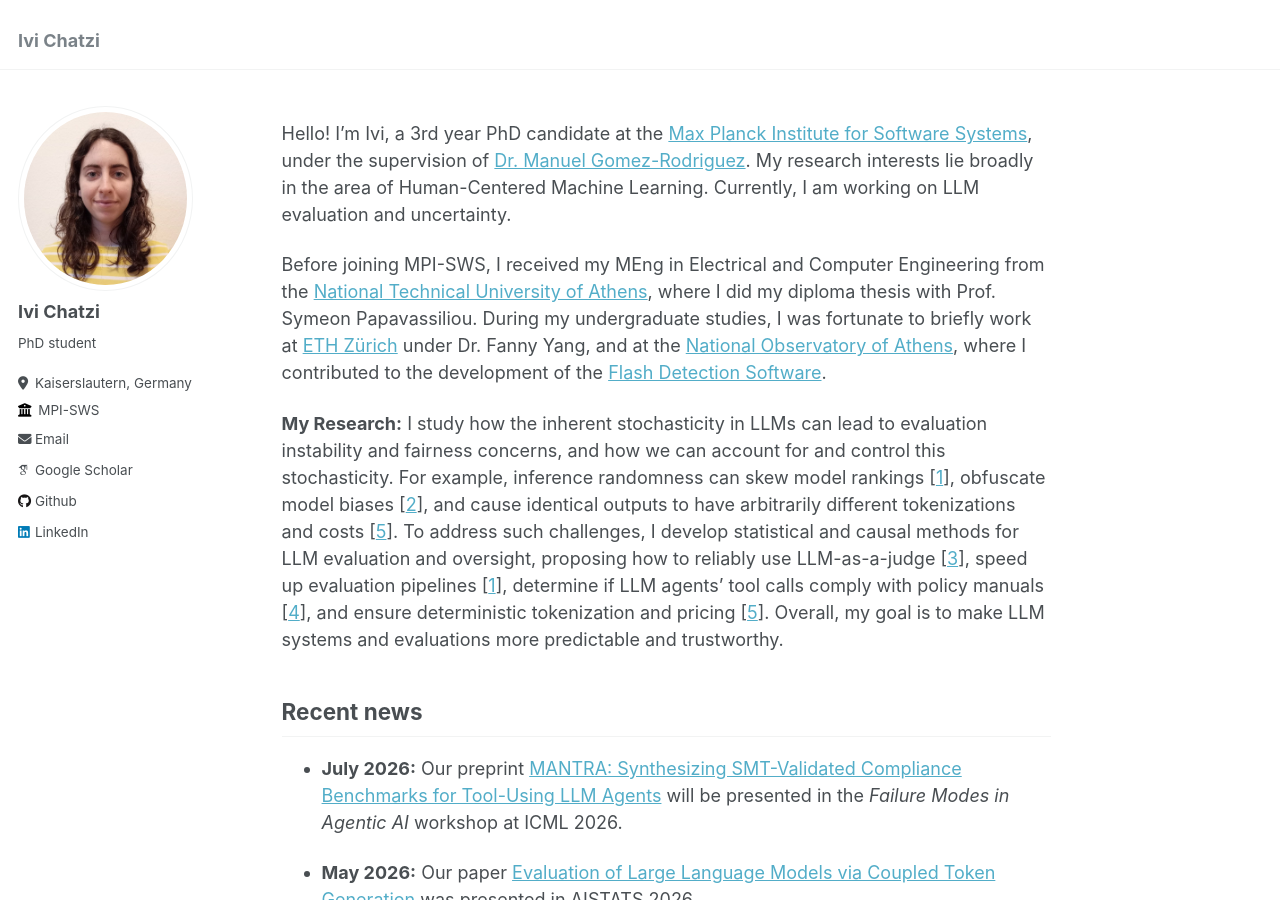
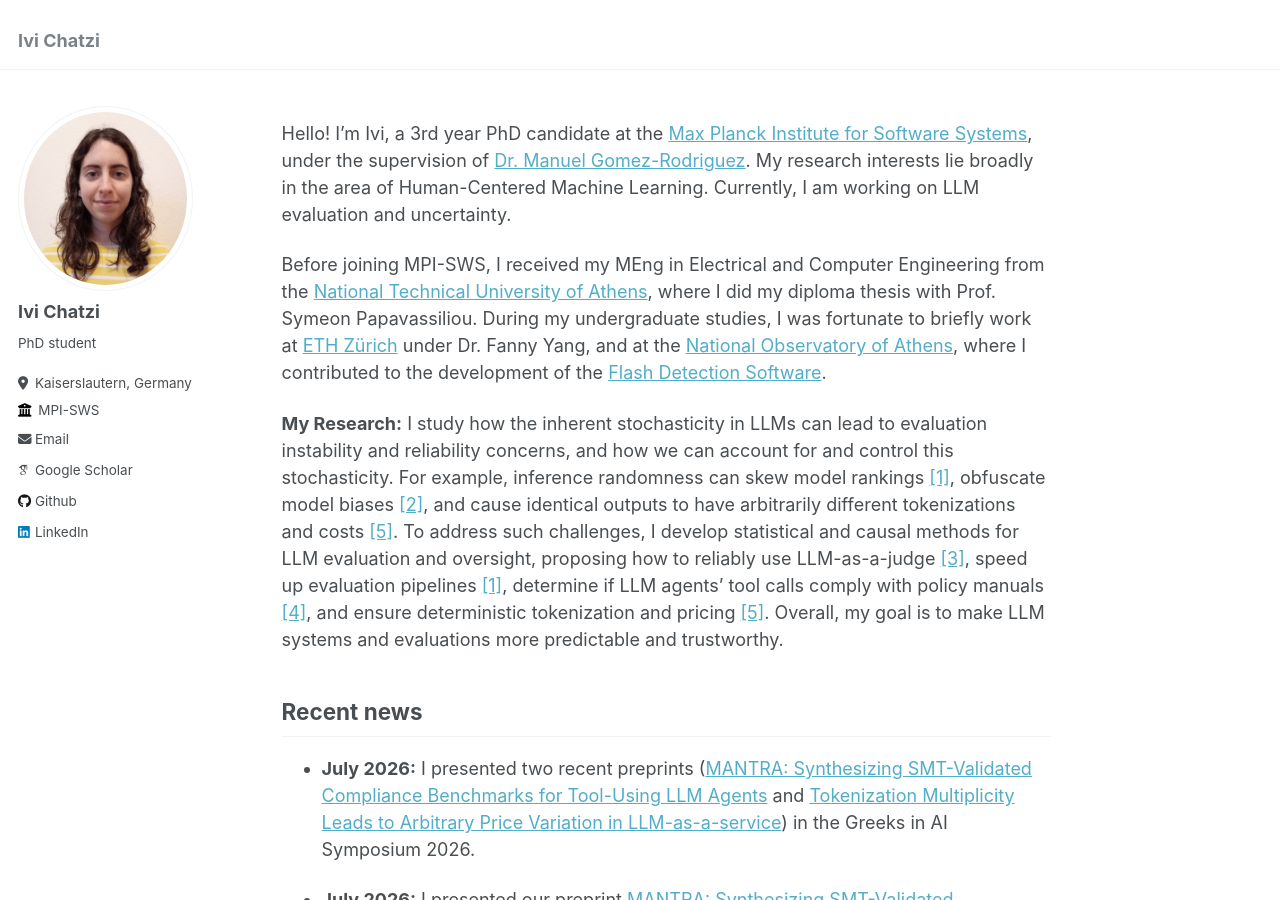
Before and after one commit to Qvapil/Qvapil.github.io, a Jekyll site: the page built from _pages/about.md, in a window 1280 px wide and 900 px high. Built offline with Jekyll 4.4.1, drawn with Linux system fonts in a browser that asks for light colours; some web fonts are replaced; some of the changed text lies outside the part shown.

Commit message:
update news

```diff
--- a/_pages/about.md
+++ b/_pages/about.md
@@ -18,14 +18,16 @@ During my undergraduate studies, I was fortunate to briefly work at [ETH Zürich
 under Dr. Fanny Yang, and at the [National Observatory of Athens](https://www.noa.gr/en/), where I contributed to the development of the [Flash Detection Software](https://kryoneri.astro.noa.gr/en/flash-detection-software/).
 
 **My Research:**
-I study how the inherent stochasticity in LLMs can lead to evaluation instability and fairness concerns, and how we can account for and control this stochasticity.
-For example, inference randomness can skew model rankings [[1](#coupled-eval)], obfuscate model biases [[2](#cf-gen)], and cause identical outputs to have arbitrarily different tokenizations and costs [[5](#multiplicity)].
-To address such challenges, I develop statistical and causal methods for LLM evaluation and oversight, proposing how to reliably use LLM-as-a-judge [[3](#ppr)], speed up evaluation pipelines [[1](#coupled-eval)], determine if LLM agents' tool calls comply with policy manuals [[4](#mantra)], and ensure deterministic tokenization and pricing [[5](#multiplicity)].
+I study how the inherent stochasticity in LLMs can lead to evaluation instability and reliability concerns, and how we can account for and control this stochasticity.
+For example, inference randomness can skew model rankings [[1]](#coupled-eval), obfuscate model biases [[2]](#cf-gen), and cause identical outputs to have arbitrarily different tokenizations and costs [[5]](#multiplicity).
+To address such challenges, I develop statistical and causal methods for LLM evaluation and oversight, proposing how to reliably use LLM-as-a-judge [[3]](#ppr), speed up evaluation pipelines [[1]](#coupled-eval), determine if LLM agents' tool calls comply with policy manuals [[4]](#mantra), and ensure deterministic tokenization and pricing [[5]](#multiplicity).
 Overall, my goal is to make LLM systems and evaluations more predictable and trustworthy.
 
 ## Recent news
 
-- **July 2026:** Our preprint [MANTRA: Synthesizing SMT-Validated Compliance Benchmarks for Tool-Using LLM Agents](https://arxiv.org/abs/2605.06334) will be presented in the _Failure Modes in Agentic AI_ workshop at ICML 2026.
+- **July 2026:** I presented two recent preprints ([MANTRA: Synthesizing SMT-Validated Compliance Benchmarks for Tool-Using LLM Agents](https://arxiv.org/abs/2605.06334) and [Tokenization Multiplicity Leads to Arbitrary Price Variation in LLM-as-a-service](https://arxiv.org/abs/2605.06334)) in the Greeks in AI Symposium 2026.
+
+- **July 2026:** I presented our preprint [MANTRA: Synthesizing SMT-Validated Compliance Benchmarks for Tool-Using LLM Agents](https://arxiv.org/abs/2605.06334) in the _Failure Modes in Agentic AI_ workshop at ICML 2026.
 
 - **May 2026:** Our paper [Evaluation of Large Language Models via Coupled Token Generation](https://arxiv.org/abs/2502.01754) was presented in AISTATS 2026.
 
```
